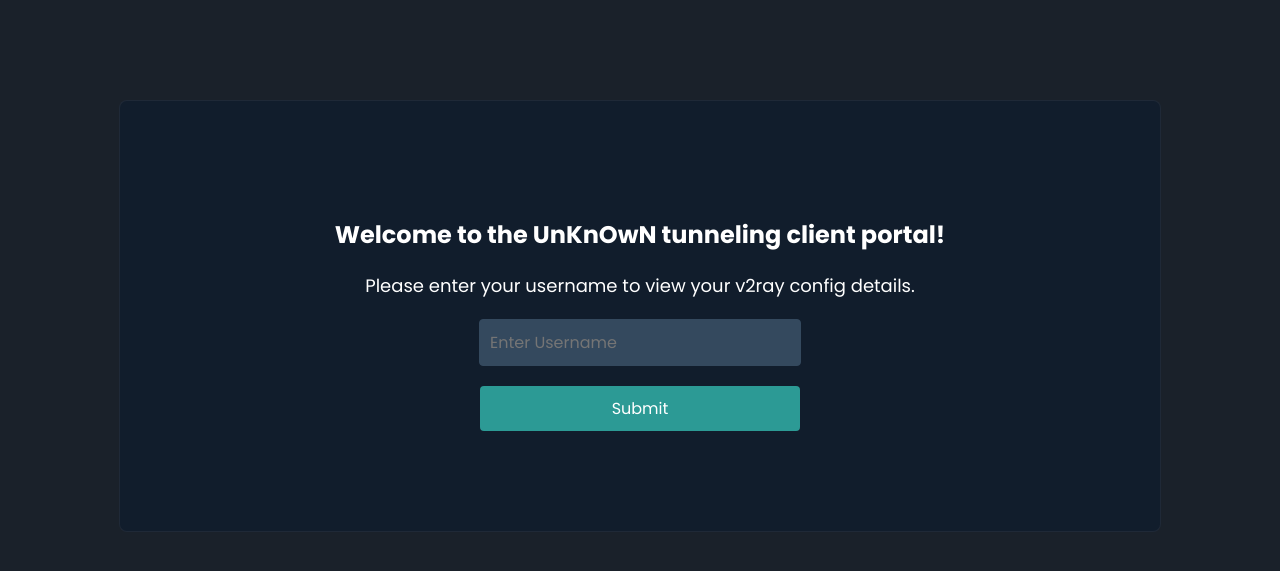
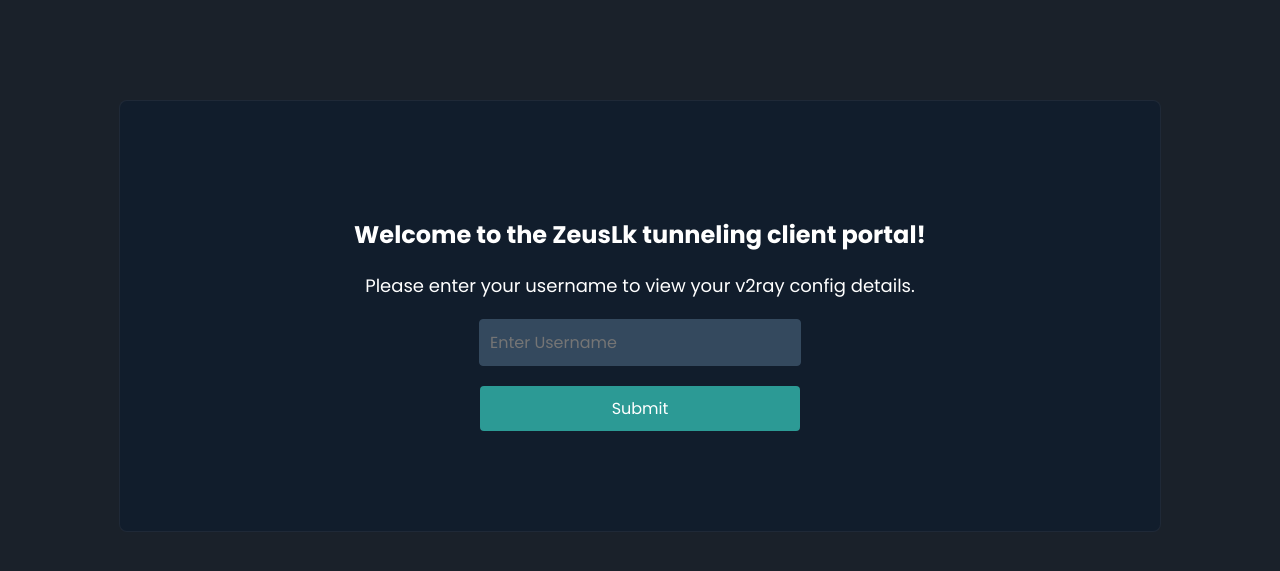
Before and after one commit to dumiduzee/UsageChecker-V2ray-Flask, a Flask app: page / in a window 1280 px wide. Shown: the top 571 px of the page. Run offline with Flask 3, Linux system fonts and the light colour scheme.

Commit message:
change html

```diff
--- a/templates/home.html
+++ b/templates/home.html
@@ -3,12 +3,12 @@
 <head>
     <meta charset="UTF-8">
     <meta name="viewport" content="width=device-width, initial-scale=1.0">
-    <title>Flask Client App</title>
+    <title>Zeuslk V2ray Usage Checker</title>
     <link rel="stylesheet" href="{{ url_for('static', filename='home.css') }}">
 </head>
 <body>
     <div class="container">
-        <h1>Welcome to the UnKnOwN tunneling client portal!</h1>
+        <h1>Welcome to the ZeusLk tunneling client portal!</h1>
         <p>Please enter your username to view your v2ray config details.</p>
         <form action="{{ url_for('index', username='dummy') }}" method="GET" id="usernameForm">
             <input placeholder="Enter Username" type="text" id="username" name="username" required>
--- a/templates/index.html
+++ b/templates/index.html
@@ -27,7 +27,7 @@
                 </span>
             </p>
             {% if data.enable == 0 %}
-            <p>{{ data.contact_user }} <a href="data.admin_link1" target="_blank">UnKnOwN</a></p>
+            <p>{{ data.contact_user }} <a href="data.admin_link1" target="_blank">ZeusLk</a></p>
             {% endif %}
         {% endif %}
     </div>
```
